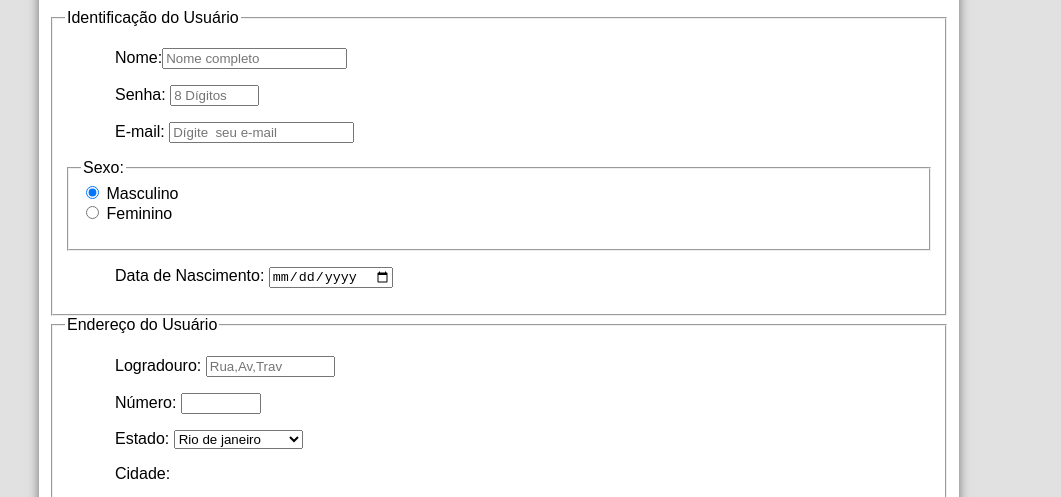
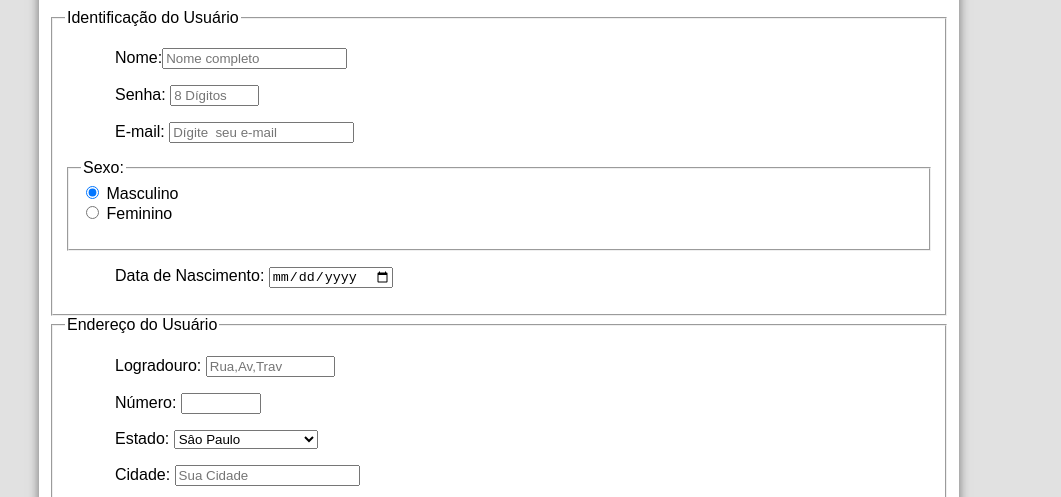
Before and after one commit to leandroluizpereira/html5-css3-site-google-glass, a plain HTML site: page fale-conosco.html in a window 1280 px wide. Shown: the part 303-800 px from the top of the page, without its empty margins (141-1202 px from the left). Drawn offline with Linux system fonts and the light colour scheme; a script that the page names is missing.

Commit message:
datelist
datelist

```diff
--- a/fale-conosco.html
+++ b/fale-conosco.html
@@ -75,15 +75,25 @@
 
 
             <p><label for="cEst">Estado:</label> <select name="tEst" id="cEst">
+<optgroup label="Regiâo Sudeste">
 
-                <option> Rio de janeiro</option>
-                <option>Sâo Paulo</option>
-                <option>Minas Gerais</option>
-                <option>Paraná</option>
-                <option>Rio grande do Sul</option>
+                    <option value="RJ"> Rio de janeiro</option>
+                    <option value="SP"selected>Sâo Paulo</option>
+                    <option value="MG">Minas Gerais</option>
+</optgroup>
+    <optgroup label="Regiâo Sul">
+                    <option value="PR">Paraná </option>
+                    <option value="RS">Rio grande do Sul</option>
+    </optgroup>
             </select>
             </p>
-    	    <p><label for="cCid">Cidade:</label> </p>
+            <p><label for="cCid">Cidade:</label> <input type="text" name="tCid" id="cCid" maxlength="40" size="20" placeholder="Sua Cidade" list="cidades"></p>
+            <datalist id="cidades">
+                <option value="Rio de Janeiro"></option>
+                <option value="Nova Iguaçu"></option>
+                <option value="Niterói"></option>
+                <option value="Belford Roxo"></option>
+            </datalist>
     </fieldset>
 
     <fieldset id="mensagem">
```
